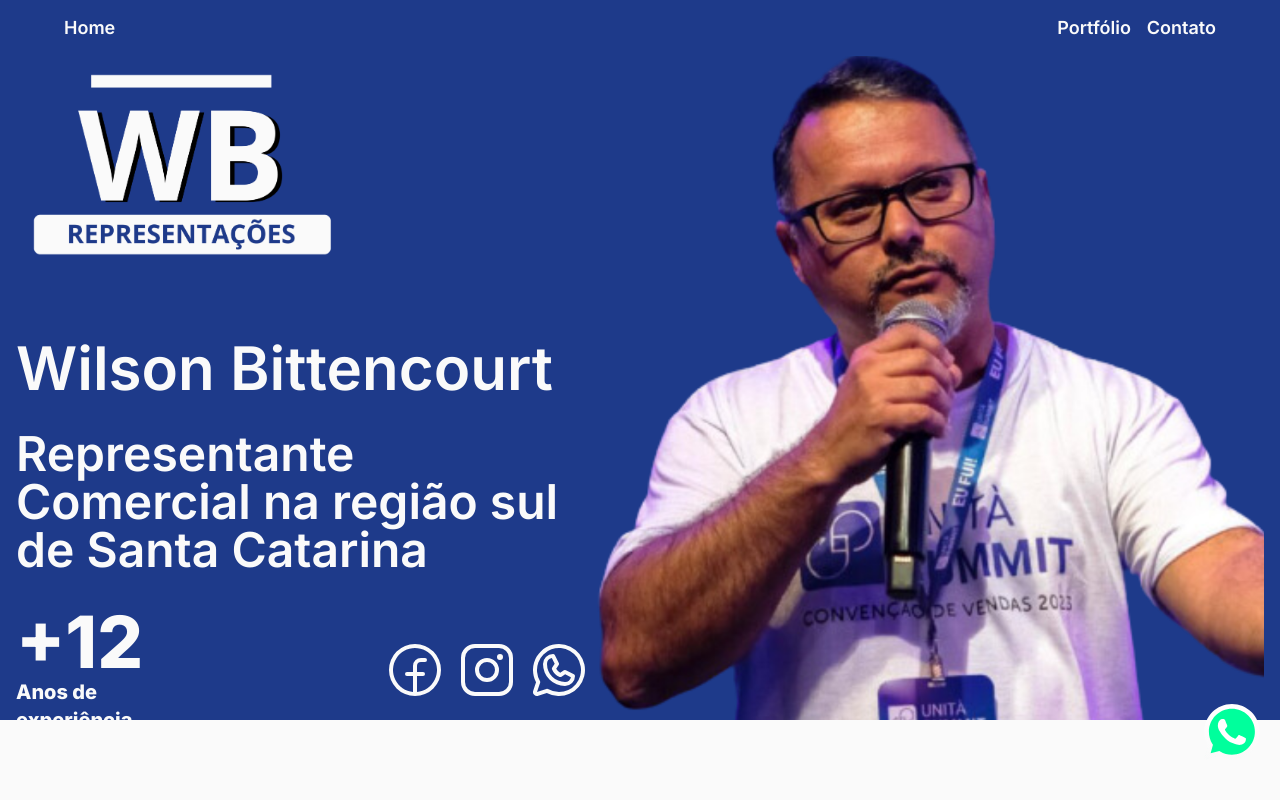
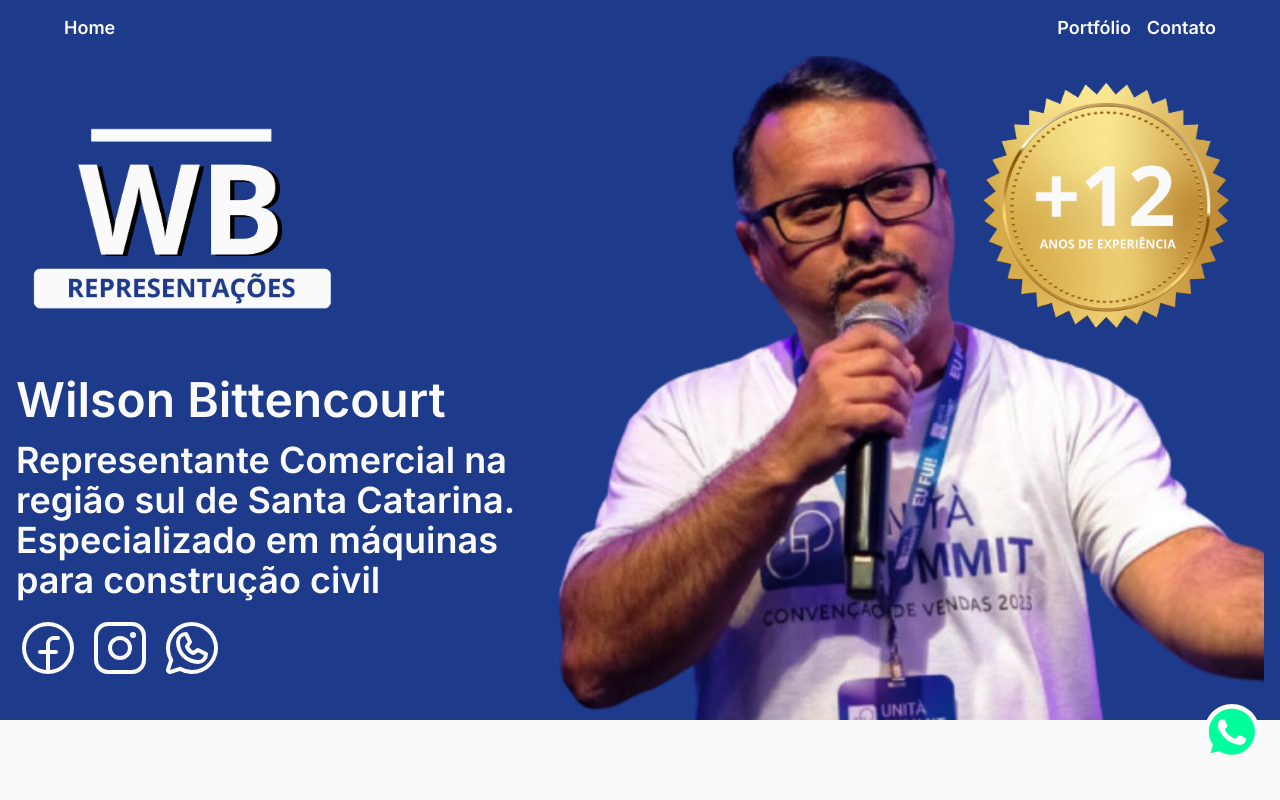
Before and after one commit to criative-se/wb-representacoes, a Next.js app: page / in a window 1280 px wide. Shown: the top 800 px of the page. Built offline with nearby package versions, Linux system fonts and the light colour scheme.

Commit message:
add new images

```diff
--- a/app/components/Footer.tsx
+++ b/app/components/Footer.tsx
@@ -8,11 +8,17 @@ export default function Footer() {
       <div className="container mx-auto">
         <div className="grid sm:grid-cols-1 sm:gap-12 grid-cols-[3fr_2fr_1fr]">
           <div className="flex flex-col">
-              <div className="sm:w-full sm:ml-0 w-96 h-20 relative mb-5 -ml-4">
-                <Image src='/test.png' alt='logo' fill style={{ objectFit: 'cover' }} />
-              </div>
-              <p className="max-w-[17rem] text-zinc-50 font-medium">Desenvolvendo soluções digitais | Marketing Digital</p>
-              <hr className="bg-zinc-50 w-20 mt-5" />
+            <div className="sm:w-full sm:ml-0 w-96 h-20 relative mb-5 -ml-4">
+              <Image src='/test.png' alt='logo' fill style={{ objectFit: 'cover' }} />
+            </div>
+            <p className="max-w-[17rem] text-zinc-50 font-medium">Desenvolvendo soluções digitais | Marketing Digital</p>
+            <div className="flex items-center gap-2 mt-5">
+              <Phone size={24} color="rgb(250,250,250)" />
+              <a href="whatsapp://send?phone=5548999093271&text=Olá Wilson, gostaria de fazer um orçamento" target="_blank" className="text-zinc-50 hover:text-blue-600 transition-colors duration-300">
+                +55 (48) 99196-5786
+              </a>
+            </div>
+            <hr className="bg-zinc-50 w-20 mt-5" />
             <div className="flex gap-2 mt-5">
               <a href="https://www.instagram.com/criativeseagencia/" target="_blank">
                 <InstagramLogo size={28} color="rgb(250,250,250)" alt="Instagram de Criative-se" />
@@ -28,7 +34,7 @@ export default function Footer() {
             <div className="flex items-center gap-2">
               <Phone size={24} color="rgb(250,250,250)" />
               <a href="whatsapp://send?phone=5548999093271&text=Olá Wilson, gostaria de fazer um orçamento" target="_blank" className="text-zinc-50 hover:text-blue-600 transition-colors duration-300">
-                +55 (48) 9980384747
+                +55 (48) 998038-4747
               </a>
             </div>
           </div>
--- a/app/page.tsx
+++ b/app/page.tsx
@@ -13,15 +13,11 @@ export default function Home() {
       <main>
         <section className="h-screen">
           <div className="sm:h-[640px] sm:justify-start flex justify-around items-center h-[720px] bg-blue-900 overflow-hidden px-4">
-            <div className="sm:w-full sm:gap-0 sm:justify-evenly sm:h-[calc(100%-56px)] w-[45rem] flex flex-col gap-8">
+            <div className="sm:w-full sm:gap-0 sm:justify-evenly sm:h-[calc(100%-56px)] w-[45rem] flex flex-col gap-4">
               <Image src='/logo.png' alt="Logotipo WB Representações" width={320} height={320} />
-              <h1 className="sm:text-3xl md:text-4xl xl:text-6xl font-semibold text-zinc-50">Wilson Bittencourt</h1>
-              <h2 className="sm:text-3xl md:text-3xl xl:text-5xl font-semibold text-zinc-50">Representante Comercial na região sul de Santa Catarina</h2>
+              <h1 className="sm:text-2xl md:text-4xl xl:text-5xl font-semibold text-zinc-50">Wilson Bittencourt</h1>
+              <h2 className="sm:text-2xl md:text-3xl xl:text-4xl font-semibold text-zinc-50">Representante Comercial na região sul de Santa Catarina. Especializado em máquinas para construção civil</h2>
               <div className="sm:flex-col sm:gap-2 flex gap-60 items-center ">
-                <div className="block">
-                  <p className="sm:text-5xl sm:text-center text-7xl font-extrabold text-zinc-50">+12</p>
-                  <p className="sm:text-base text-xl font-extrabold text-zinc-50">Anos de experiência</p>
-                </div>
                 <div className="flex gap-2">
                   <a href="https://www.instagram.com/wilsonbitt/" target="_blank">
                     <FacebookLogo size={64} color="rgb(250,250,250)" alt="Facebook de Wilson Bittencourt" />
@@ -37,6 +33,7 @@ export default function Home() {
             </div>
             <div className="sm:hidden md:hidden lg:block relative w-[60rem] h-full mt-4">
               <Image src='/hero.png' alt='Wilson Bittencourt' fill style={{ objectFit: 'cover', objectPosition: 'left' }} />
+              <Image src='/selo.png' alt="Logotipo WB Representações" width={320} height={320} style={{ position: 'absolute', right:0, top:32 }} />
             </div>
           </div>
           <div className="container mx-auto mt-20">
```
Also changed, not shown: public/selo.png (added).
